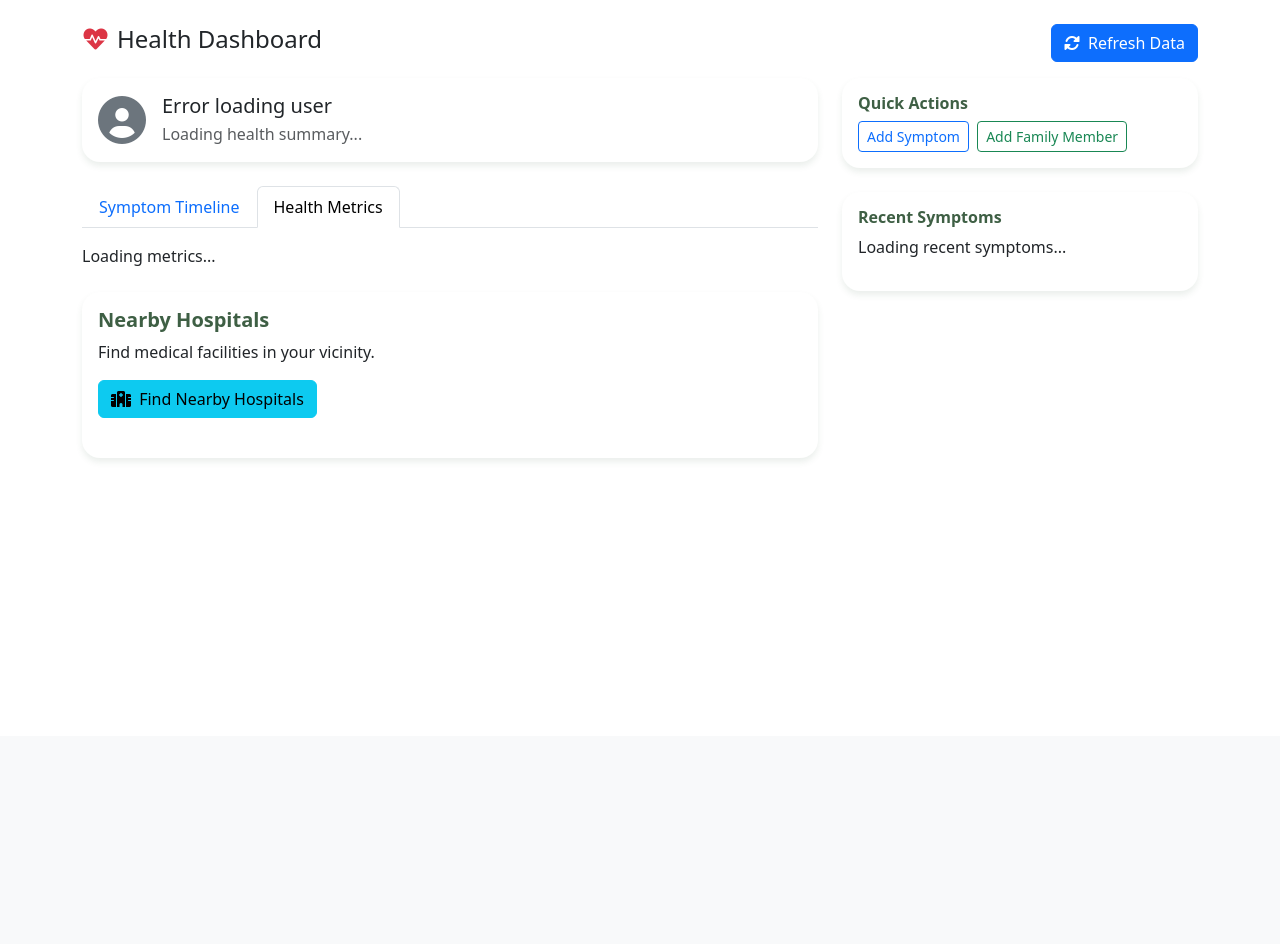
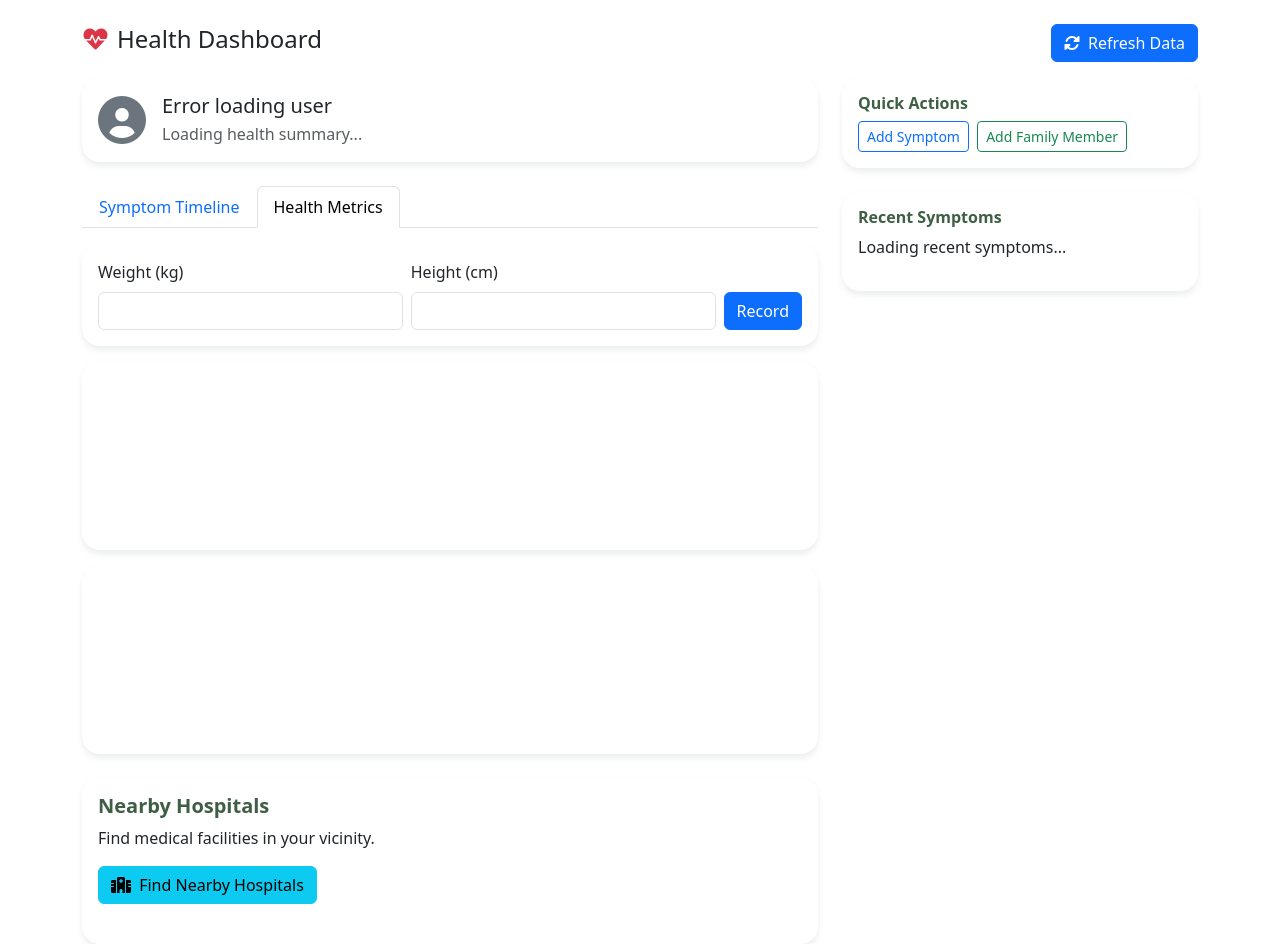
Before and after one commit to Palash-oss/sih, a Flask app: template templates/health_dashboard.html in a window 1280 px wide, after a click on "Health Metrics". Shown: the part 64-1008 px from the top of the page. Before the commit the page ends 482 px from the top, so only its background shows below. Run offline with Flask 3, Linux system fonts and the light colour scheme; the template is opened without the code that fills it, so the values that code supplies are empty; a map, chart or similar area stays blank.

Commit message:
improved dahsboard

```diff
--- a/app.py
+++ b/app.py
@@ -12,6 +12,9 @@
 from datetime import datetime, date
 import os
 import logging
+from flask import Flask, request, jsonify, session
+from pymongo import MongoClient
+from datetime import datetime, date
 from pymongo import MongoClient
 from geminiservice import find_hospitals_with_gemini # NEW: Import the real Gemini service
 
@@ -739,6 +742,38 @@
     })
 
 
+
+
+
+@app.route('/api/record-metrics', methods=['POST'])
+def record_metrics():
+    if 'user_id' not in session:
+        return jsonify({'error': 'Not logged in'}), 401
+    data = request.get_json()
+    weight = float(data['weight'])
+    height = float(data['height'])
+    db.metrics.insert_one({
+        'user_id': session['user_id'],
+        'weight': weight,
+        'height': height,
+        'timestamp': datetime.utcnow()
+    })
+    return jsonify({'success': True})
+
+@app.route('/api/user-metrics')
+def user_metrics():
+    if 'user_id' not in session:
+        return jsonify({'error': 'Not logged in'}), 401
+    metrics = list(db.metrics.find({'user_id': session['user_id']}).sort('timestamp', 1))
+    return jsonify([
+        {
+            'weight': m['weight'],
+            'height': m['height'],
+            'timestamp': m['timestamp'].isoformat()
+        } for m in metrics
+    ])
+
+
 if __name__ == '__main__':
     port = int(os.environ.get('PORT', Config.PORT))
     debug = Config.DEBUG
--- a/static/js/health_dashboard.js
+++ b/static/js/health_dashboard.js
@@ -827,6 +827,86 @@
     }
 }
 
+let weightChart, bmiChart;
+
+document.addEventListener('DOMContentLoaded', function() {
+    // Only attach if the metrics form exists
+    const metricsForm = document.getElementById('metricsForm');
+    if (metricsForm) {
+        metricsForm.onsubmit = async function(e) {
+            e.preventDefault();
+            const weight = parseFloat(document.getElementById('weight').value);
+            const height = parseFloat(document.getElementById('height').value);
+            await fetch('/api/record-metrics', {
+                method: 'POST',
+                headers: {'Content-Type': 'application/json'},
+                body: JSON.stringify({weight, height})
+            });
+            loadMetrics();
+            metricsForm.reset();
+        };
+        loadMetrics();
+    }
+});
+
+async function loadMetrics() {
+    const res = await fetch('/api/user-metrics');
+    const data = await res.json();
+    if (!Array.isArray(data)) return;
+
+    const dates = data.map(m => new Date(m.timestamp));
+    const weights = data.map(m => m.weight);
+    const bmis = data.map(m => m.weight / Math.pow(m.height/100, 2));
+
+    // Destroy previous charts if they exist
+    if (weightChart) weightChart.destroy();
+    if (bmiChart) bmiChart.destroy();
+
+    // Weight chart
+    weightChart = new Chart(document.getElementById('weightChart'), {
+        type: 'line',
+        data: {
+            labels: dates,
+            datasets: [{
+                label: 'Weight (kg)',
+                data: weights,
+                borderColor: '#5E936C',
+                backgroundColor: 'rgba(93,218,151,0.2)',
+                tension: 0.3,
+                fill: true
+            }]
+        },
+        options: {
+            scales: {
+                x: { type: 'time', time: { unit: 'day' }, title: { display: true, text: 'Date' } },
+                y: { title: { display: true, text: 'Weight (kg)' } }
+            }
+        }
+    });
+
+    // BMI chart
+    bmiChart = new Chart(document.getElementById('bmiChart'), {
+        type: 'line',
+        data: {
+            labels: dates,
+            datasets: [{
+                label: 'BMI',
+                data: bmis,
+                borderColor: '#FF6B6B',
+                backgroundColor: 'rgba(255,107,107,0.2)',
+                tension: 0.3,
+                fill: true
+            }]
+        },
+        options: {
+            scales: {
+                x: { type: 'time', time: { unit: 'day' }, title: { display: true, text: 'Date' } },
+                y: { title: { display: true, text: 'BMI' } }
+            }
+        }
+    });
+}
+
 document.addEventListener('DOMContentLoaded', function () {
     // Add these new elements to your existing 'elements' object
     const elements = {
--- a/templates/health_dashboard.html
+++ b/templates/health_dashboard.html
@@ -81,8 +81,34 @@
                         <h6 class="mb-3">Symptom History</h6>
                         <div id="symptomTimelineContainer"><p>Loading timeline...</p></div>
                     </div>
-                    <div class="tab-pane fade" id="health-metrics-content" role="tabpanel">
-                        <div id="healthMetricsContainer"><p>Loading metrics...</p></div>
+                    <div id="health-metrics-content" class="tab-pane fade">
+                        <div class="card mb-3">
+                            <div class="card-body">
+                                <form id="metricsForm" class="row g-2 align-items-end">
+                                    <div class="col">
+                                        <label for="weight" class="form-label">Weight (kg)</label>
+                                        <input type="number" class="form-control" id="weight" required>
+                                    </div>
+                                    <div class="col">
+                                        <label for="height" class="form-label">Height (cm)</label>
+                                        <input type="number" class="form-control" id="height" required>
+                                    </div>
+                                    <div class="col-auto">
+                                        <button type="submit" class="btn btn-primary">Record</button>
+                                    </div>
+                                </form>
+                            </div>
+                        </div>
+                        <div class="card mb-3">
+                            <div class="card-body">
+                                <canvas id="weightChart"></canvas>
+                            </div>
+                        </div>
+                        <div class="card">
+                            <div class="card-body">
+                                <canvas id="bmiChart"></canvas>
+                            </div>
+                        </div>
                     </div>
                 </div>
 
```
